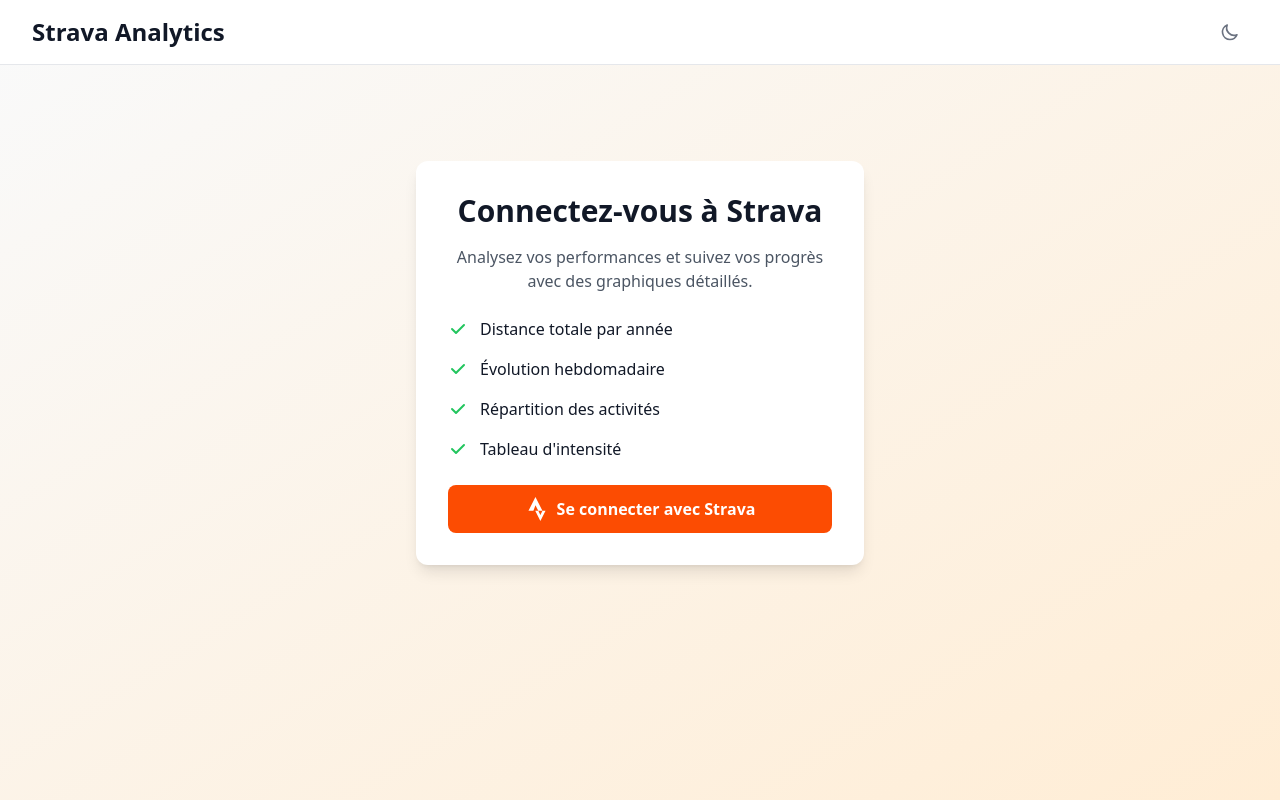
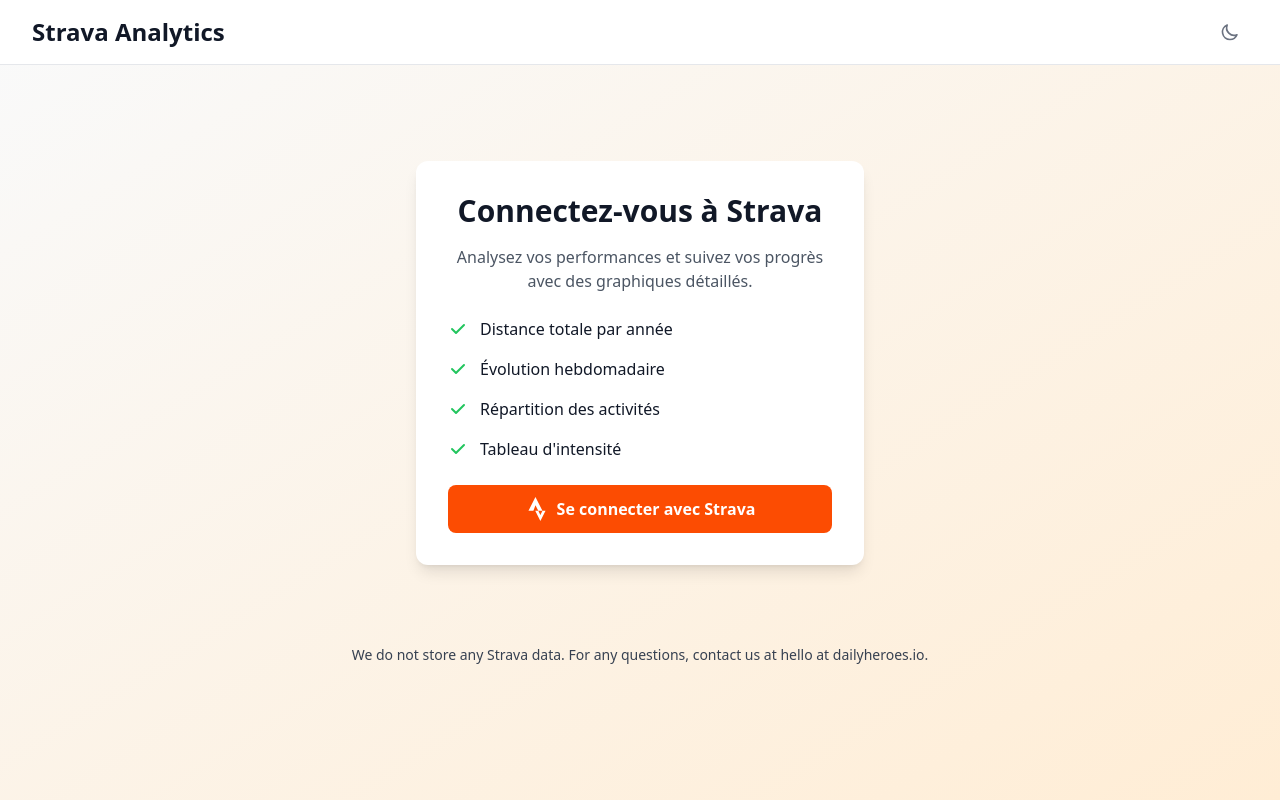
Before and after one commit to nazario88/strava-viewer, a Vue app: page / in a window 1280 px wide. Built offline with nearby package versions, Linux system fonts and the light colour scheme; no server answers.

Commit message:
Ajout footer pour approbation Strava.

```diff
--- a/src/App.vue
+++ b/src/App.vue
@@ -33,6 +33,12 @@
         :monthly-distances="monthlyDistances"
         :yearly-activities="yearlyActivities"
       />
+
+      <div class="text-gray-700 py-4 text-center text-sm">
+        <p>
+          We do not store any Strava data. For any questions, contact us at hello at dailyheroes.io.
+        </p>
+      </div>
     </main>
   </div>
 </template>
```
